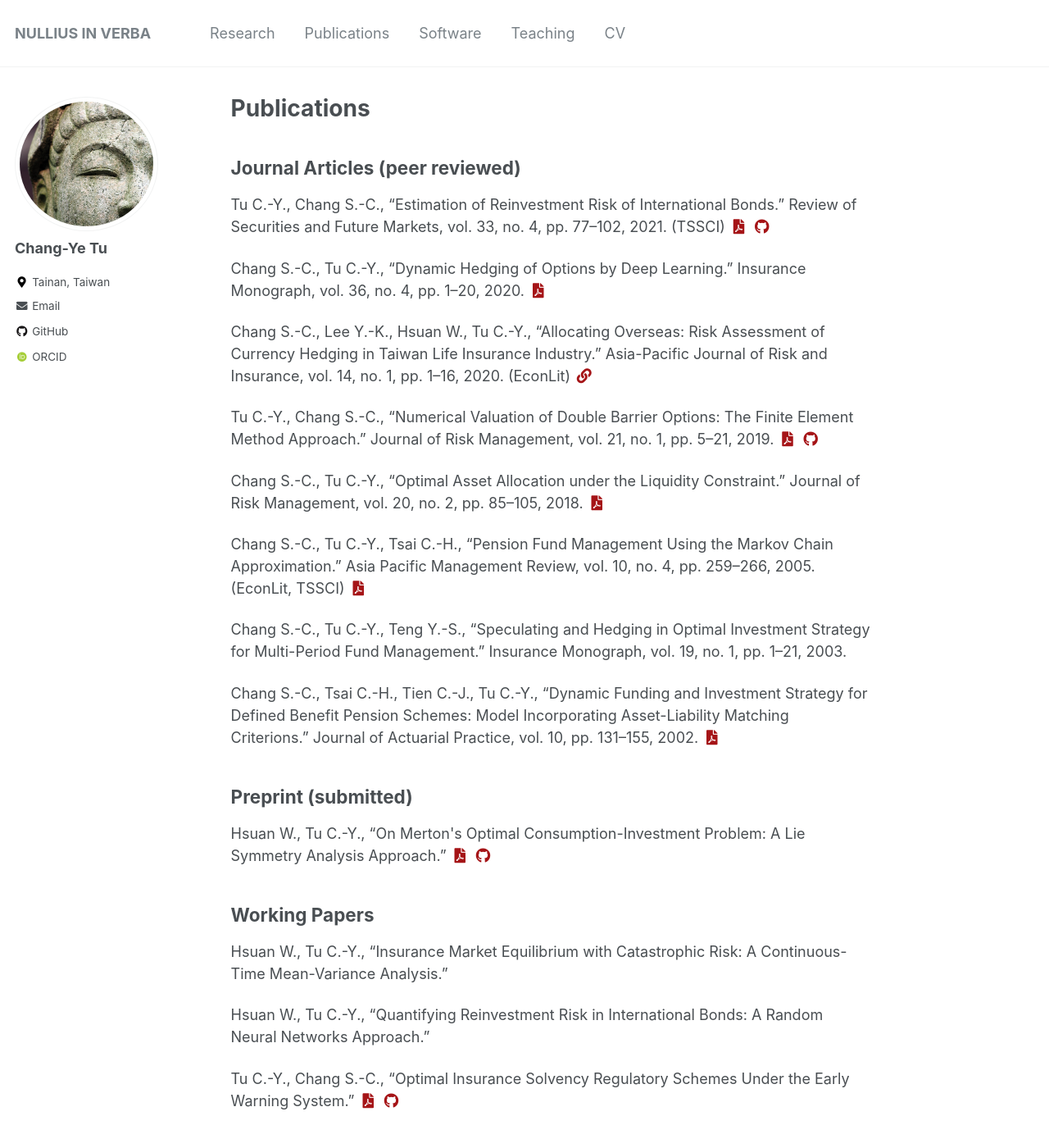
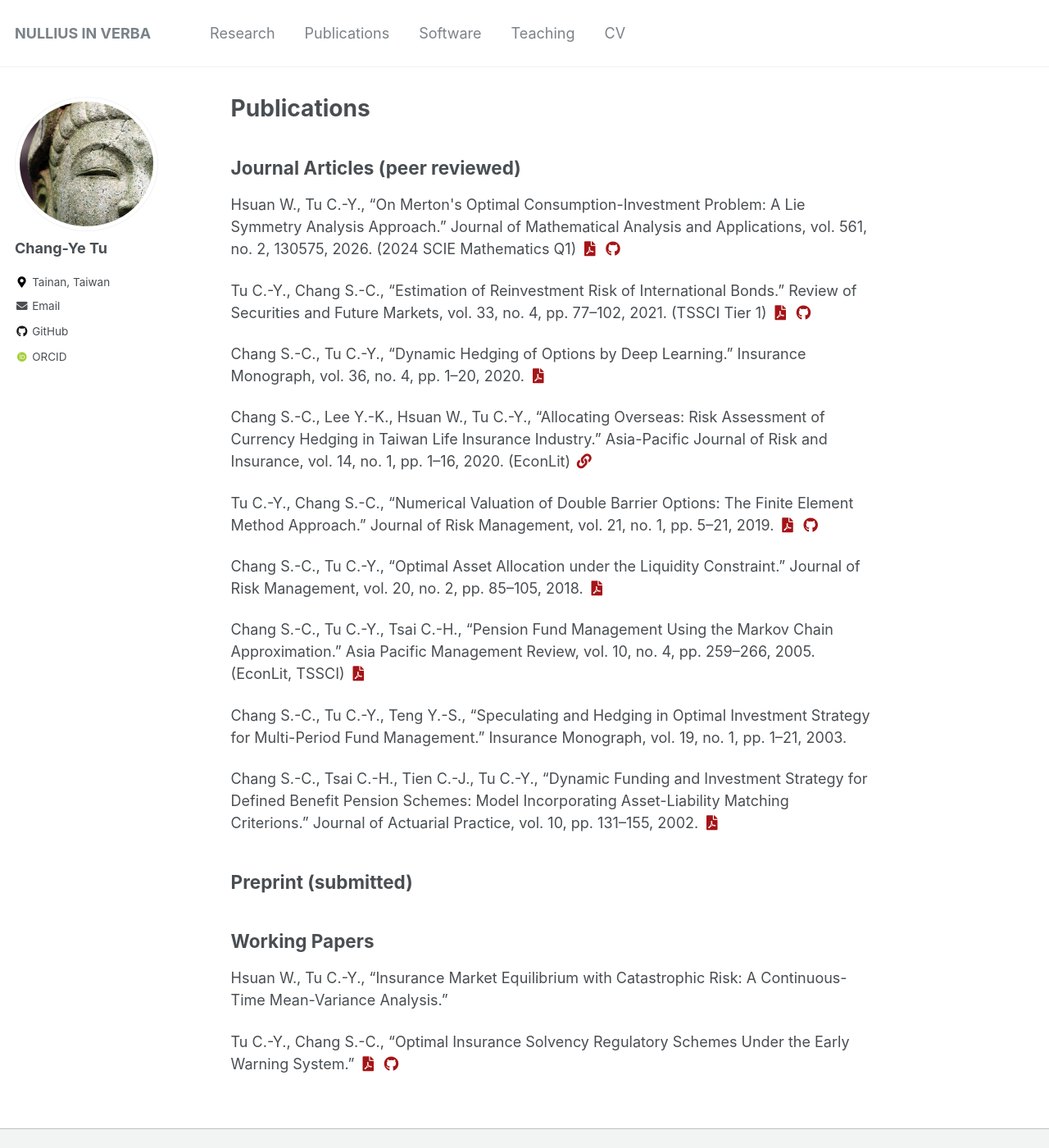
Before and after one commit to chang-ye-tu/chang-ye-tu.github.io, a Jekyll site: the page built from _pages/publications.md, in a window 1280 px wide and 1400 px high. Shown: the whole window at 82% size. Built offline with Jekyll 4.4.1, drawn with Linux system fonts in a browser that asks for light colours; some web fonts are replaced.

Commit message:
Update article and courses

```diff
--- a/_pages/publications.md
+++ b/_pages/publications.md
@@ -8,7 +8,10 @@ author_profile: true
 
 ## Journal Articles (peer reviewed)
 
- Tu C.-Y.,  Chang S.-C., "Estimation of Reinvestment Risk of International Bonds." Review of Securities and Future Markets, vol. 33, no. 4, pp. 77--102, 2021. (TSSCI)
+ Hsuan W.,  Tu C.-Y., "On Merton&apos;s Optimal Consumption-Investment Problem: A Lie Symmetry Analysis Approach." Journal of Mathematical Analysis and Applications, vol. 561, no. 2, 130575, 2026. (2024 SCIE Mathematics Q1)
+<a href="https://www.sciencedirect.com/science/article/abs/pii/S0022247X26001873"><i class="fas fa-fw fa-file-pdf zoom" aria-hidden="true"></i></a> <a href="https://github.com/chang-ye-tu/lie"><i class="fab fa-fw fa-github zoom" aria-hidden="true"></i></a>
+
+ Tu C.-Y.,  Chang S.-C., "Estimation of Reinvestment Risk of International Bonds." Review of Securities and Future Markets, vol. 33, no. 4, pp. 77--102, 2021. (TSSCI Tier 1)
 <a href="https://chang-ye-tu.github.io/files/pdf/research/reinv_tw.pdf"><i class="fas fa-fw fa-file-pdf zoom" aria-hidden="true"></i></a> <a href="https://github.com/chang-ye-tu/reinv"><i class="fab fa-fw fa-github zoom" aria-hidden="true"></i></a>
 
  Chang S.-C.,  Tu C.-Y., "Dynamic Hedging of Options by Deep Learning." Insurance Monograph, vol. 36, no. 4, pp. 1--20, 2020.
@@ -33,14 +36,10 @@ author_profile: true
 
 ## Preprint (submitted)
 
- Hsuan W.,  Tu C.-Y., "On Merton&apos;s Optimal Consumption-Investment Problem: A Lie Symmetry Analysis Approach."
-<a href="https://chang-ye-tu.github.io/files/pdf/research/lie.pdf"><i class="fas fa-fw fa-file-pdf zoom" aria-hidden="true"></i></a> <a href="https://github.com/chang-ye-tu/lie"><i class="fab fa-fw fa-github zoom" aria-hidden="true"></i></a>
 
 ## Working Papers
 
  Hsuan W.,  Tu C.-Y., "Insurance Market Equilibrium with Catastrophic Risk: A Continuous-Time Mean-Variance Analysis."
 
- Hsuan W.,  Tu C.-Y., "Quantifying Reinvestment Risk in International Bonds: A Random Neural Networks Approach."
-
  Tu C.-Y.,  Chang S.-C., "Optimal Insurance Solvency Regulatory Schemes Under the Early Warning System."
 <a href="https://chang-ye-tu.github.io/files/pdf/research/reg.pdf"><i class="fas fa-fw fa-file-pdf zoom" aria-hidden="true"></i></a> <a href="https://github.com/chang-ye-tu/reg"><i class="fab fa-fw fa-github zoom" aria-hidden="true"></i></a>
```
Also changed, not shown: _pages/_teaching_pre.md (deleted, +0 -32 lines), _pages/teaching.md (+2 -0 lines).
